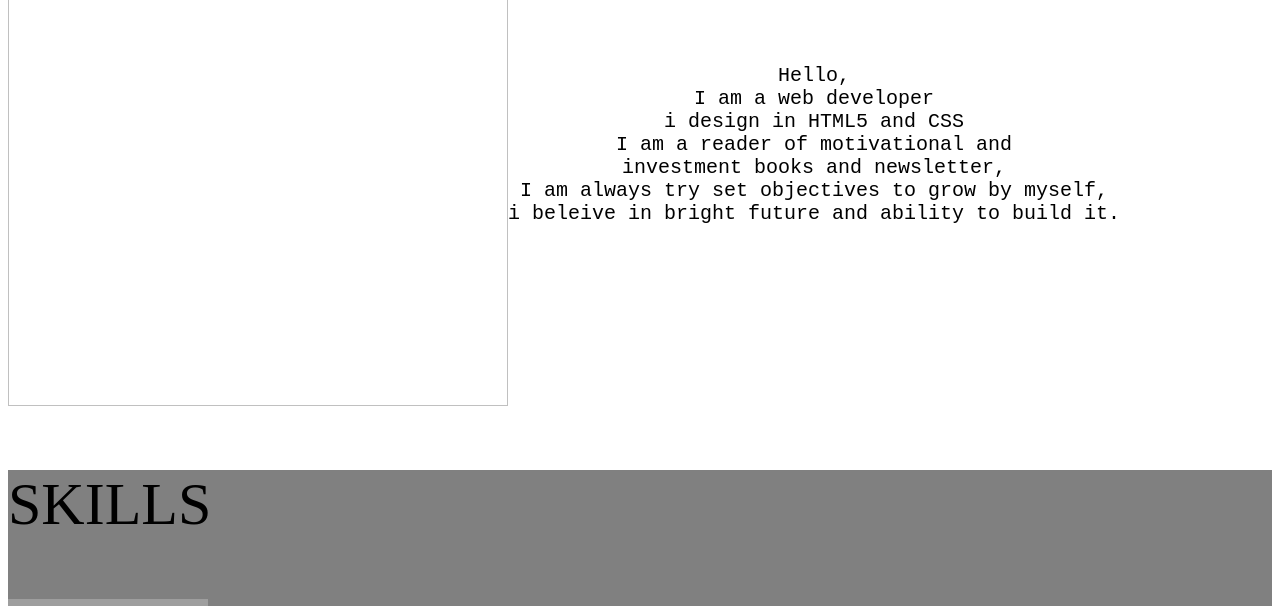
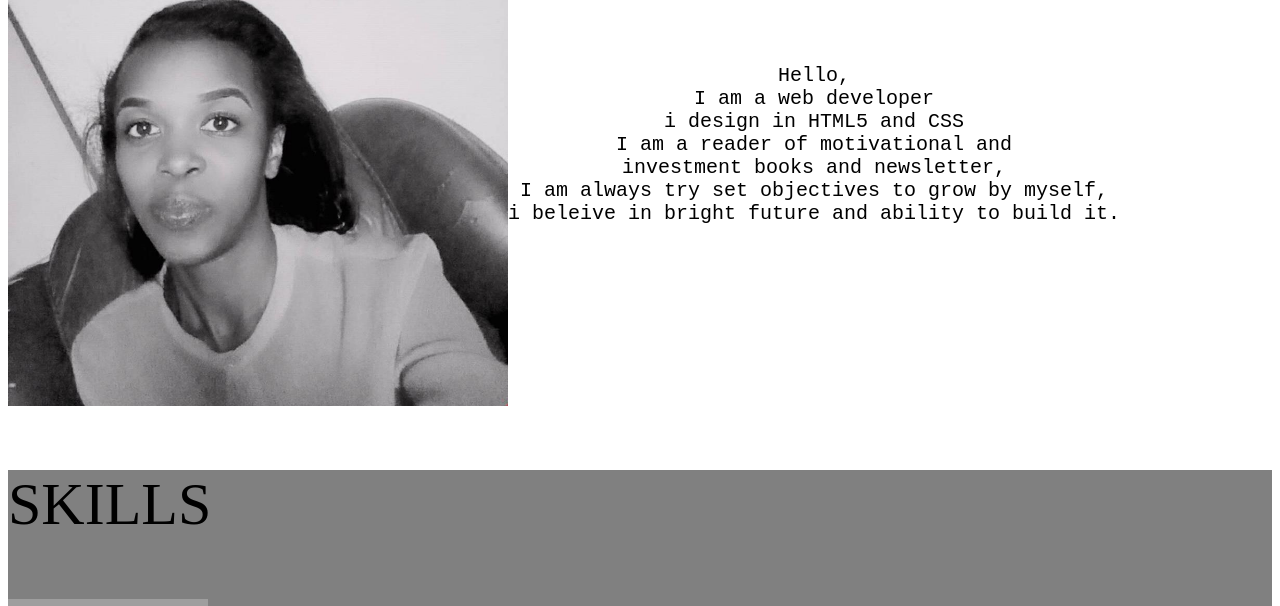
Before and after one commit to umuhire1evelyne/week1project, a plain HTML site: page index.html in a window 1280 px wide. Shown: the part 652-1258 px from the top of the page. Drawn offline with Linux system fonts and the light colour scheme; grey boxes are pictures that could not be loaded.

Commit message:
add everything

```diff
--- a/index.html
+++ b/index.html
@@ -17,7 +17,7 @@
             </div>
             <div class="main">
             <div class="photo1">
-                 <img src="eeeeee/https://scontent.fnbo7-1.fna.fbcdn.net/v/t1.0-9/19989721_724691454384459_4137163641720661802_n.jpg?_nc_cat=109&_nc_oc=AQlkYEuXvDTyxFMd9MZPjkStgvn0t6UAhI1EQ6JdBi0-OR2LocTe10iiBT45xblE31k&_nc_ht=scontent.fnbo7-1.fna&oh=bab3b2d139bd8d6fcdd12eafb5888cea&oe=5DA90D63" width="500px" height="500px">
+                 <img src="images/evelyn.jpg" width="500px" height="500px">
             </div>
             <div class="paragraph">
                  <p id="p1">ABOUT ME</p>
```
